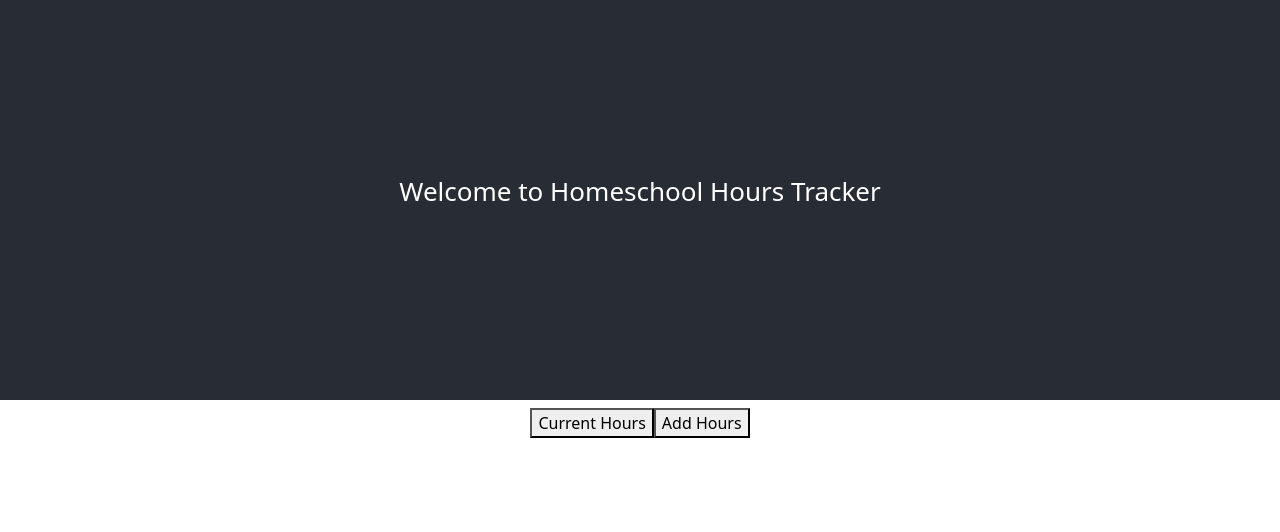
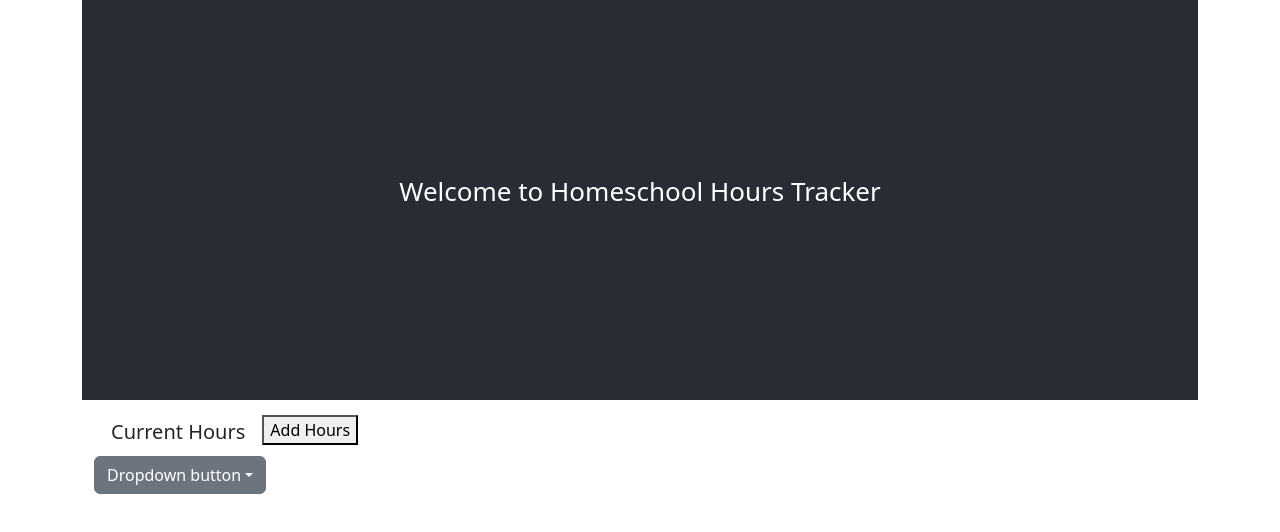
Before and after one commit to Sharion2023/Homeschool-tracker, a React (Create React App) app: page /AddHours in a window 1280 px wide. Shown: the top 532 px of the page. Built offline with nearby package versions, Linux system fonts and the light colour scheme.

Commit message:
Dropdown added. Not functional.

```diff
--- a/src/App.js
+++ b/src/App.js
@@ -3,6 +3,7 @@ import 'bootstrap/dist/css/bootstrap.css';
 // components takes precedence over default styles.
 import './App.css';
 import AddClass from './Components/AddHours';
+import AddHours from './Components/AddHours';
 /*import ReactDOM from 'react-dom'
 import { library } from '@fortawesome/fontawesome-svg-core'
 import { all } from '@awesome.me/kit-KIT_CODE/icons'
@@ -11,19 +12,25 @@ library.add(...all)*/
 
 function App() {
   return (
-    <div className="App">
+
+    <div >
+      <main className='container'>
+        <div>
           <h1 className="App-header">
             <p>
               Welcome to Homeschool Hours Tracker
             </p>
           </h1>
+        </div>
+
+        <div className='container'>
 
           <form class="form-inline" action="/action_page.php">
             <div class="form-group">
 
 
-      <a href='/AddClass'>
-        <button type="button">Current Hours</button>
+            <a className='btn btn-lg btn primary' href='/AddClass' role='button'>
+            Current Hours
             </a>
 
            <a href='/AddClass'>
@@ -32,9 +39,12 @@ function App() {
 
             </div>
           </form>
+          <AddHours/>
+        </div>
 
+      </main>
+    </div>
 
-    </div>
   );
 }
 
--- a/src/Components/AddHours.js
+++ b/src/Components/AddHours.js
@@ -1,9 +1,20 @@
-export default function AddClass () {
+export default function AddHours () {
     return (
     <div>
-        <p>
-        Some drop downs
-        </p>
+
+        <div class="dropdown">
+            <button class="btn btn-secondary dropdown-toggle" type="button" id="dropdownMenuButton" data-toggle="dropdown" aria-haspopup="true" aria-expanded="false">
+                Dropdown button
+            </button>
+             <div class="dropdown-menu" aria-labelledby="dropdownMenuButton">
+                <a class="dropdown-item">Action</a>
+                <a class="dropdown-item">Another action</a>
+                <a class="dropdown-item">Something else here</a>
+            </div>
+        </div>
+
+
+
     </div>
     )
 }
```
Lines whose indentation alone changed are shown as unchanged.
